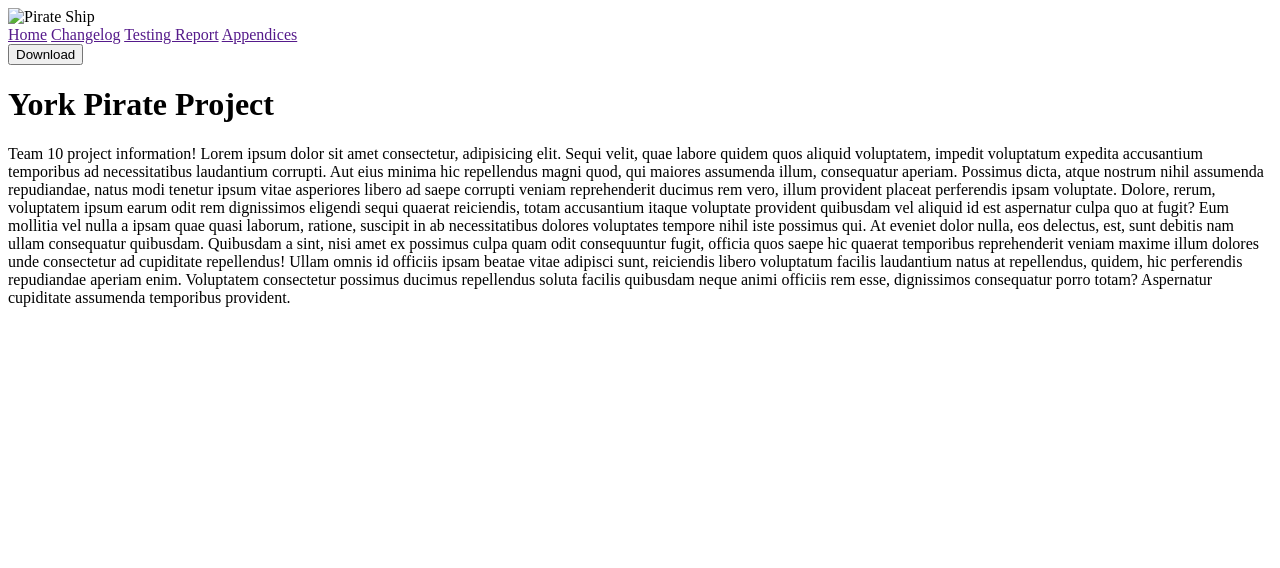
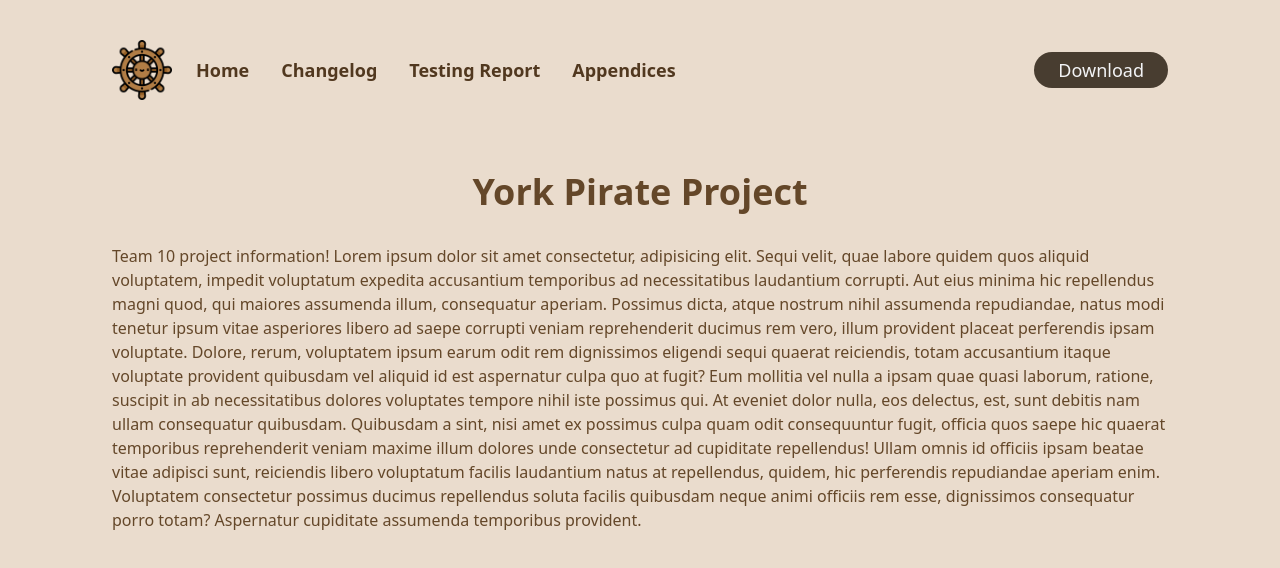
Before and after one commit to AJ141299/YorKorsairs, a plain HTML site: page index.html in a window 1280 px wide. Drawn offline with Linux system fonts and the light colour scheme; the site is published under a folder, as on GitHub Pages, so addresses that start at the root find nothing.

Commit message:
moved files around according to GitHub Pages requirements

```diff
--- a/src/html/index.html
+++ b/index.html
@@ -5,13 +5,13 @@
 		<meta http-equiv="X-UA-Compatible" content="IE=edge" />
 		<meta name="viewport" content="width=device-width, initial-scale=1.0" />
 		<title>Pirate Project Home</title>
-		<link rel="stylesheet" href="/src/css/output.css" />
+		<link rel="stylesheet" href="./css/styles.css" />
 	</head>
 	<body class="bg-brown-bg px-28 font-calibri">
 		<nav class="flex justify-between py-10 text-brown-nav font-semibold text-lg">
 			<div class="flex space-x-6">
 				<div class="m-auto animate-wheel-spin">
-					<img src="/src/assets/Pirate-wheel-2.png" alt="Pirate Ship" width="60" />
+					<img src="./assets/Pirate-wheel-2.png" alt="Pirate Ship" width="60" />
 				</div>
 				<div class="flex space-x-8">
 					<a href="" class="hover:text-brown-hover transition ease-out m-auto">Home</a>
--- a/tailwind.config.js
+++ b/tailwind.config.js
@@ -1,5 +1,5 @@
 module.exports = {
-  content: ["./src/**/*.{html,js}"],
+  content: ["./*.{html,js}"],
   theme: {
     extend: {
       font: {
```
Also changed, not shown: src/html/page1.html (deleted, +0 -12 lines), assets/Pirate-wheel-2.png (renamed from src/assets/Pirate-wheel-2.png), assets/Pirate-wheel.png (renamed from src/assets/Pirate-wheel.png), assets/PirateShip.png (renamed from src/assets/PirateShip.png), css/original.css (renamed from src/css/input.css), css/styles.css, 2 other files.
